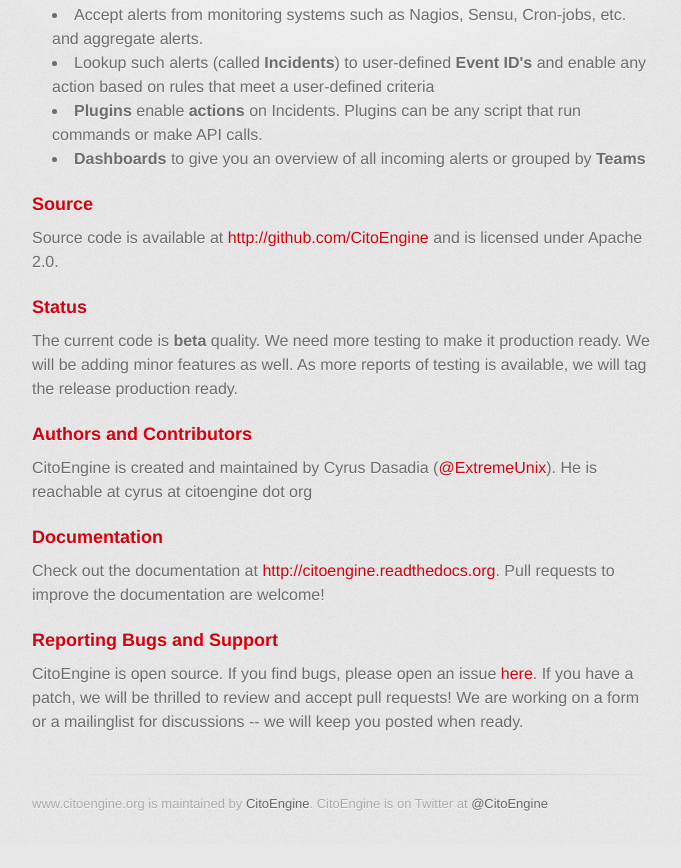
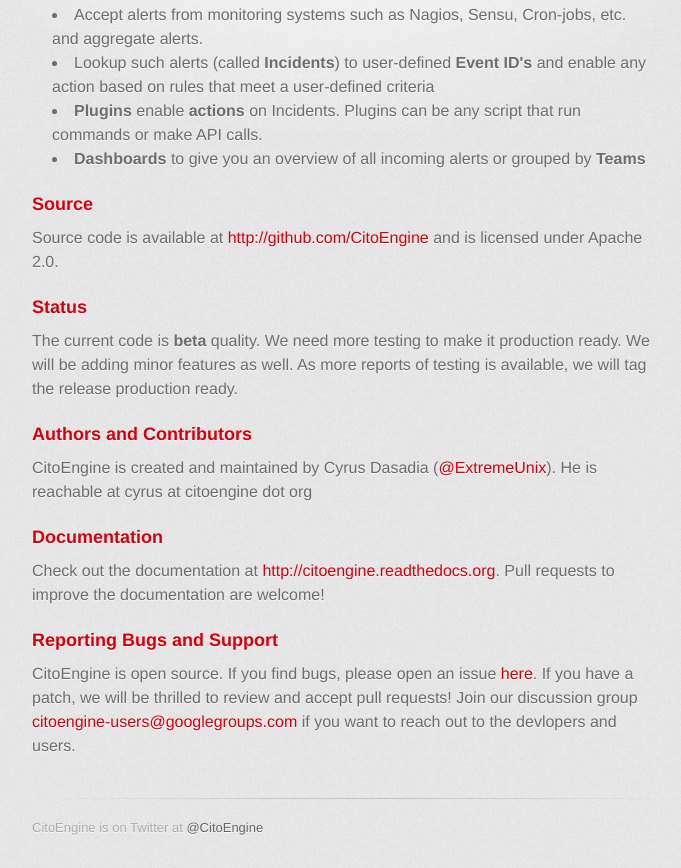
Before and after one commit to CitoEngine/citoengine.github.io, a plain HTML site: page index.html in a window 1280 px wide. Shown: the part 442-1310 px from the top of the page, without its empty margins (298-979 px from the left). Before the commit the page ends 1286 px from the top, so only its background shows below. Drawn offline with Linux system fonts and the light colour scheme; a web font is replaced by a local one.

Commit message:
feat(index): adds google groups, page title and cleans up the footer

```diff
--- a/index.html
+++ b/index.html
@@ -10,7 +10,7 @@
     <!--[if lt IE 9]>
     <script src="//html5shiv.googlecode.com/svn/trunk/html5.js"></script>
     <![endif]-->
-    <title>www.citoengine.org by CitoEngine</title>
+    <title>CitoEngine: Alert management and automation tool</title>
   </head>
 
   <body>
@@ -63,11 +63,11 @@
 <h3>
 <a name="reporting-bugs-and-support" class="anchor" href="#reporting-bugs-and-support"><span class="octicon octicon-link"></span></a>Reporting Bugs and Support</h3>
 
-<p>CitoEngine is open source. If you find bugs, please open an issue <a href="https://github.com/CitoEngine">here</a>. If you have a patch, we will be thrilled to review and accept pull requests! We are working on a form or a mailinglist for discussions -- we will keep you posted when ready.</p>
+<p>CitoEngine is open source. If you find bugs, please open an issue <a href="https://github.com/CitoEngine/cito_engine/issues">here</a>. If you have a patch, we will be thrilled to review and accept pull requests! Join our discussion group <a href="https://groups.google.com/forum/#!forum/citoengine-users"> citoengine-users@googlegroups.com</a> if you want to reach out to the devlopers and users. </p>
         </section>
 
         <footer>
-          www.citoengine.org is maintained by <a href="https://github.com/CitoEngine">CitoEngine</a>. CitoEngine is  on Twitter at <a href="https://www.twitter.com/CitoEngine">@CitoEngine</a><br>
+          CitoEngine is  on Twitter at <a href="https://www.twitter.com/CitoEngine">@CitoEngine</a><br>
         </footer>
 
                   <script type="text/javascript">
```
